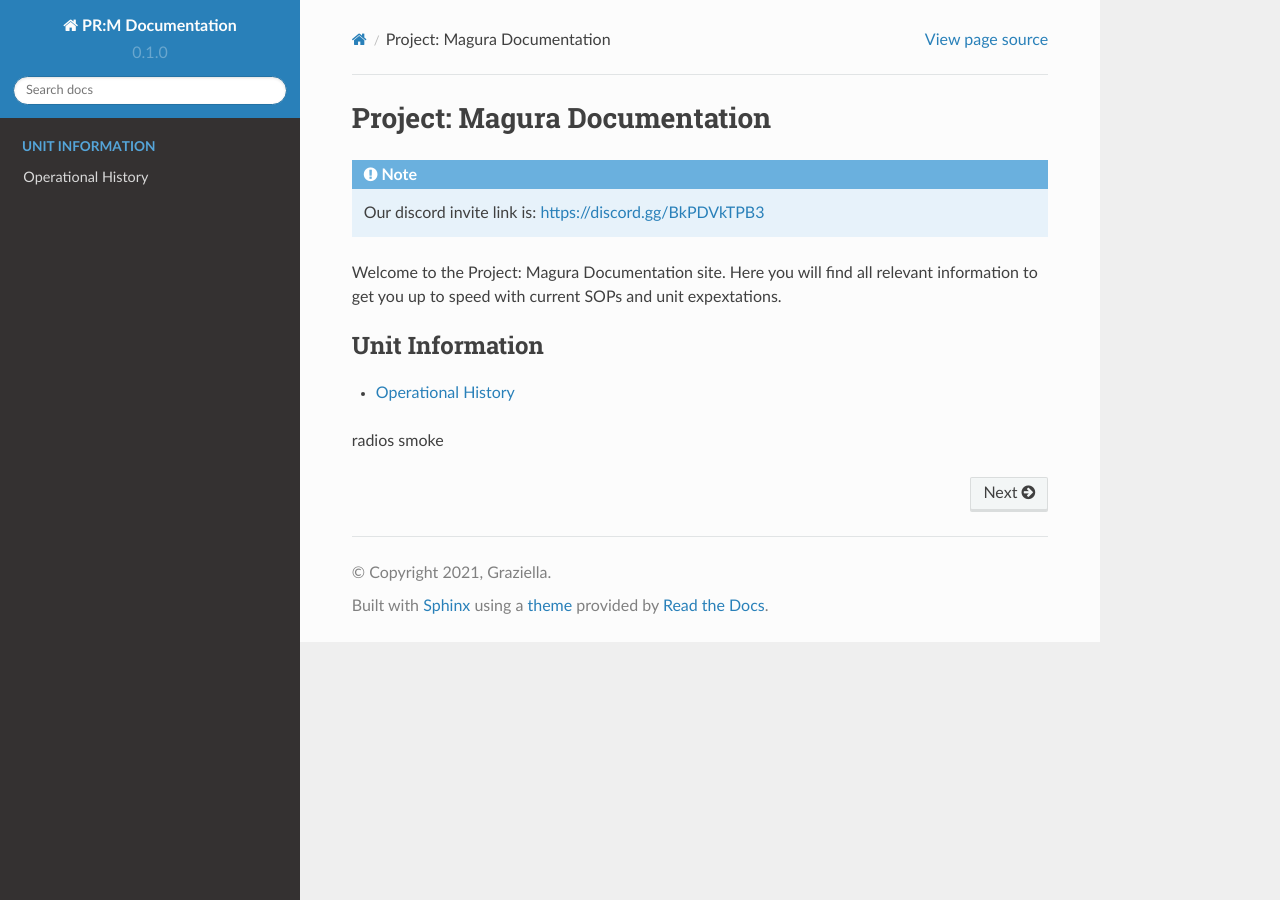
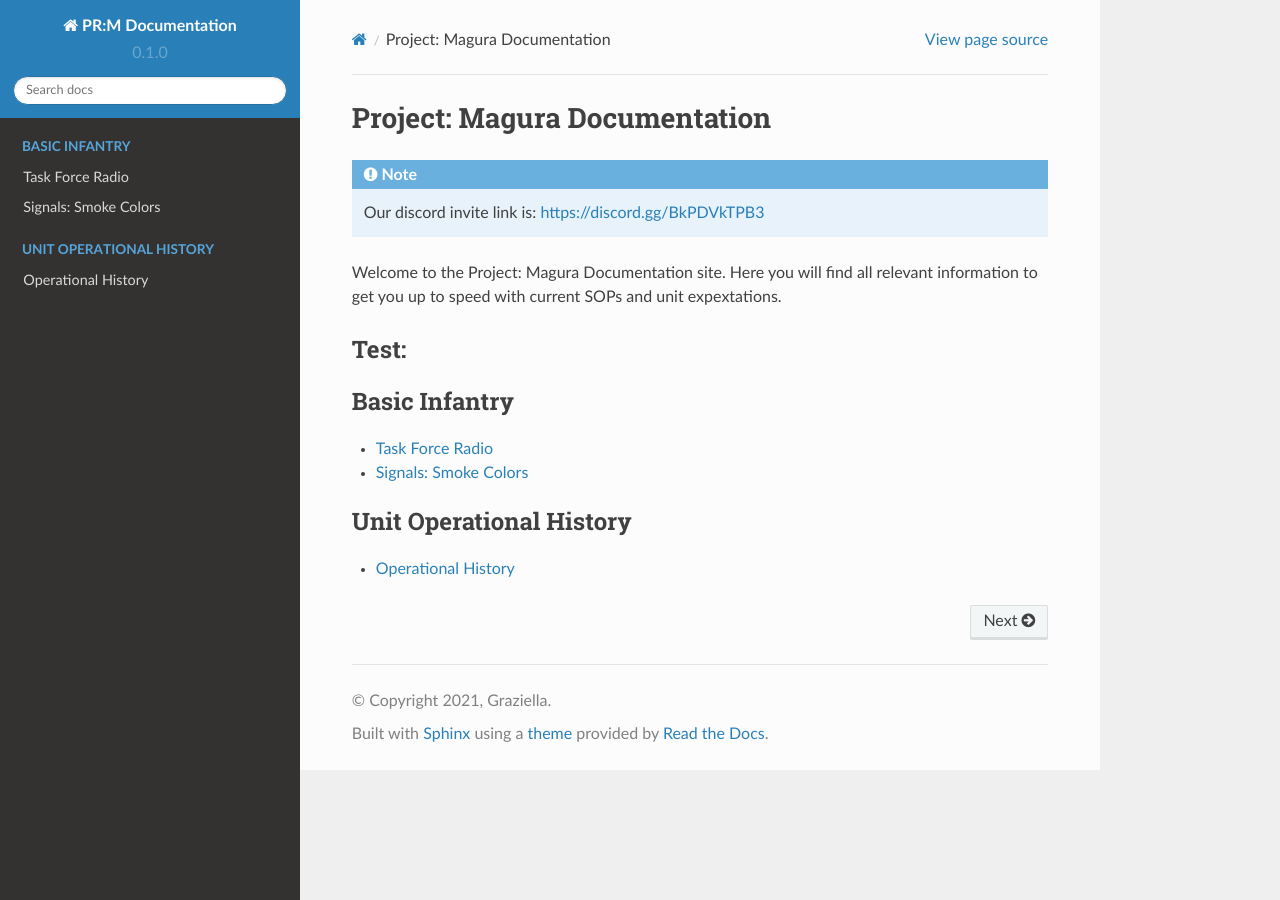
Before and after one commit to alexandrelar/magura, a Sphinx documentation site: the page built from docs/source/index.rst, in a window 1280 px wide. Built offline with Sphinx 7.4.7 and the Read the Docs theme 2.0.0, drawn with Linux system fonts in a browser that asks for light colours.

Commit message:
Update index.rst

```diff
--- a/docs/source/index.rst
+++ b/docs/source/index.rst
@@ -8,15 +8,19 @@ Project: Magura Documentation
 Welcome to the Project: Magura Documentation site. Here you will find all relevant information to get you up to speed with current SOPs and unit expextations.
 
 
-.. toctree::
-   :maxdepth: 1
-   :caption: Unit Information
-
-   history
+=================================================
+Test:
+=================================================
 
 .. toctree::
    :maxdepth: 1
-   :caption: Core Infantry
+   :caption: Basic Infantry
 
-radios
-smoke
+   radios
+   smoke
+
+.. toctree::
+   :maxdepth: 1
+   :caption: Unit Operational History
+
+   history
```
